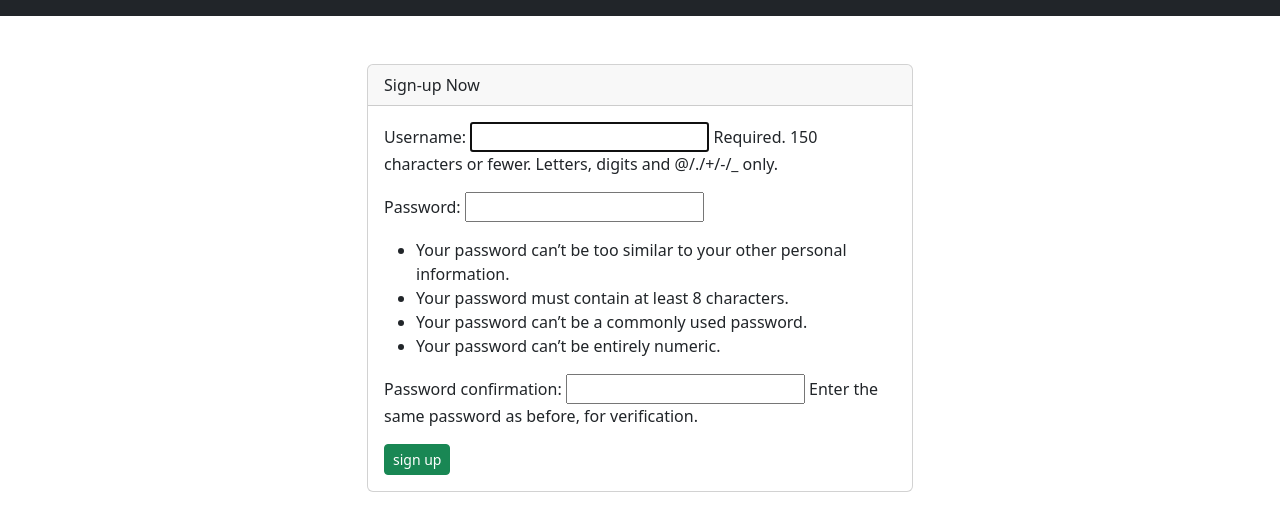
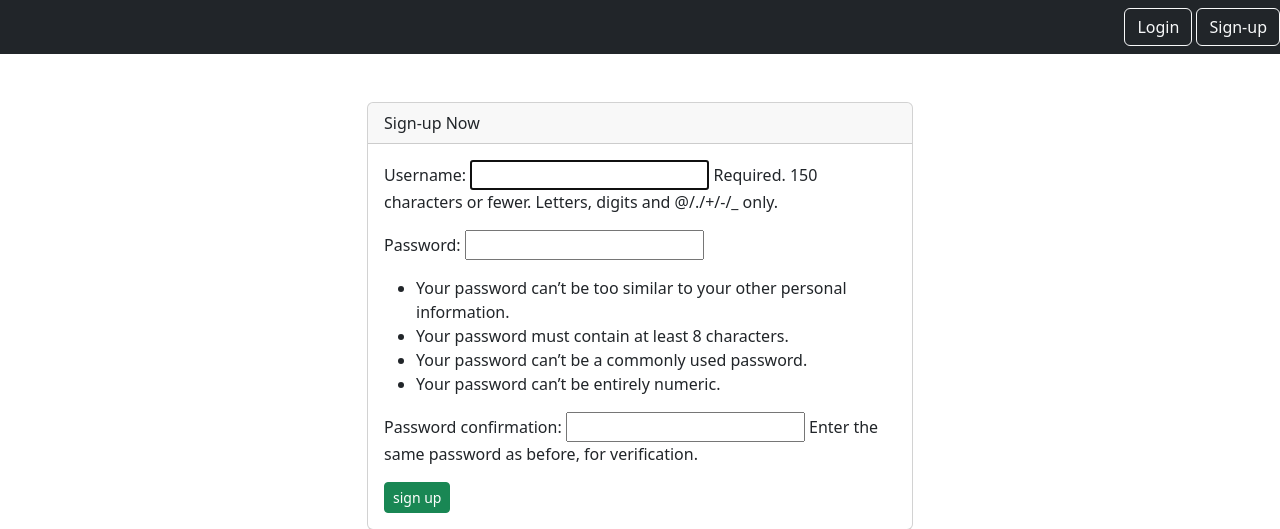
Before and after one commit to BrendanChing/NeatNotes, a Django app: page /signup/ in a window 1280 px wide. Shown: the top 529 px of the page. Run offline with Django 5.2, Linux system fonts and the light colour scheme.

Commit message:
added navbar buttons for signed-in=False

```diff
--- a/static/templates/base.html
+++ b/static/templates/base.html
@@ -17,7 +17,8 @@
                 <a href="{% url 'notes.new' %}" class="btn btn-outline-light">New Note</a>
                 <a href="{% url 'logout' %}" class="btn btn-outline-light">Logout</a>
             {% else %}
-
+                <a href="{% url 'login' %}" class="btn btn-outline-light">Login</a>
+                <a href="{% url 'signup' %}" class="btn btn-outline-light">Sign-up</a>
             {% endif %}
 
         </div>
```
